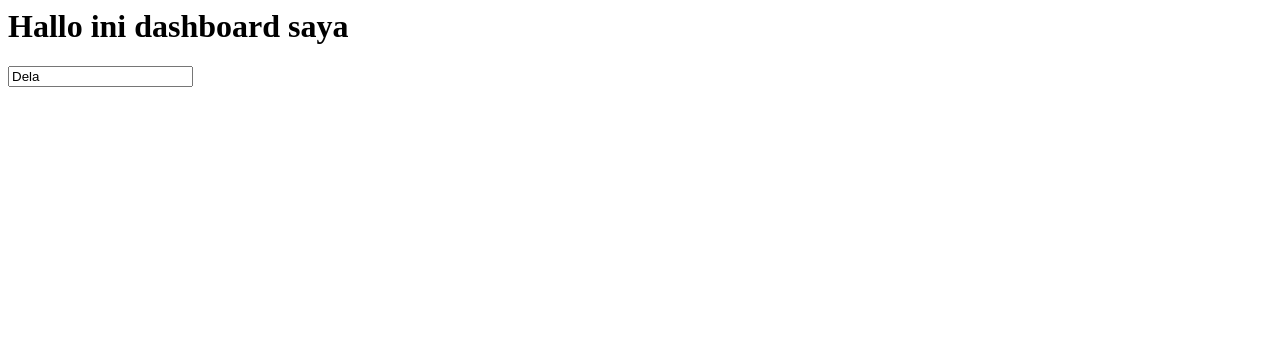
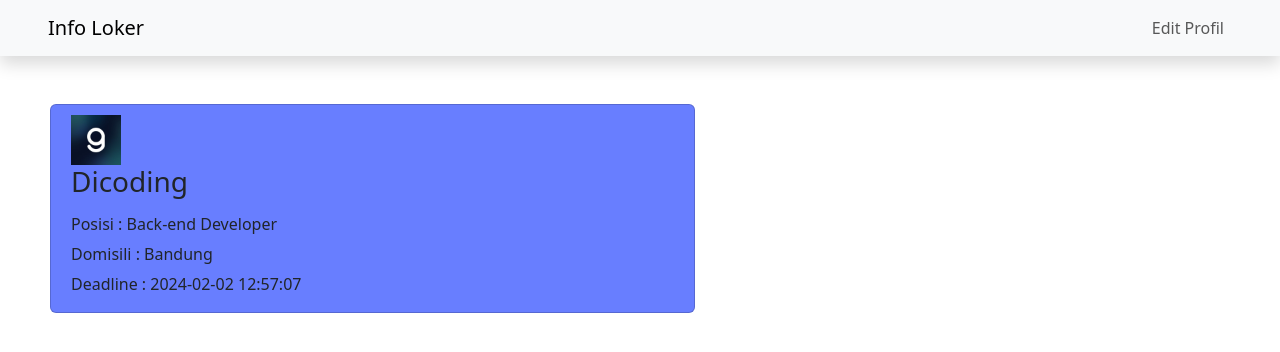
Before and after one commit to delafajarmulia/bkk-system, a PHP site: page /dashboard.php?user_id=1 in a window 1280 px wide. Shown: the top 352 px of the page. Run offline with PHP 8.4, Linux system fonts and the light colour scheme; data comes from the database, SQL or seed files in the repository.

Commit message:
curi start

```diff
--- /dev/null
+++ b/css/style-dash.css
@@ -0,0 +1,41 @@
+.container{
+    /* margin-left: auto;
+    padding-right: auto; */
+}
+.row{
+    margin-right: 50px;
+}
+/* .con-card{
+    display: flex;
+    flex-direction: row;
+    margin-left: auto;
+    margin-right: auto;
+} */
+.card{
+    width: 645px;
+    margin-left: 50px;
+    background-color: #687EFF;
+    padding-left: 20px;
+    /* margin-right: auto; */
+}
+.card:hover{
+    background-color: #7CA1FF;
+}
+.p-atas{
+    margin-top: 5px;
+}
+p{
+    margin-top: -10px;
+}
+img{
+    width: 50px;
+    margin-top: 10px;
+    /* height: 50px; */
+}
+a{
+    text-decoration: none;
+    /* margin-top: 10px; */
+}
+/* a:hover{
+
+} */
--- a/css/style.css
+++ b/css/style.css
@@ -5,6 +5,7 @@
 }
 .input-login{
     width: 350px;
+    background-color: #D9D9D9;
 }
 .f-label-first{
     margin-top: 30px;
@@ -13,3 +14,6 @@
     text-decoration: none;
     color: #687EFF;
 }
+.btn:hover{
+    background-color: #7CA1FF;
+}
--- a/dashboard.php
+++ b/dashboard.php
@@ -1,2 +1,57 @@
-<h1>Hallo ini dashboard saya</h1>
-<input type="text" name="" id="" value="Dela" readonly>
+<!DOCTYPE html>
+<html lang="en">
+<head>
+    <meta charset="UTF-8">
+    <meta name="viewport" content="width=device-width, initial-scale=1.0">
+    <title>Dashboard</title>
+    <link href="https://cdn.jsdelivr.net/npm/bootstrap@5.3.2/dist/css/bootstrap.min.css" rel="stylesheet" integrity="sha384-T3c6CoIi6uLrA9TneNEoa7RxnatzjcDSCmG1MXxSR1GAsXEV/Dwwykc2MPK8M2HN" crossorigin="anonymous">
+    <link rel="stylesheet" href="https://cdn.jsdelivr.net/npm/bootstrap-icons@1.10.5/font/bootstrap-icons.css">
+    <link rel="stylesheet" href="css/style-dash.css">
+</head>
+<body>
+    <?php
+        include 'connector.php';
+
+        $userId = $_GET['user_id'];
+        //var_dump($userId);
+    ?>
+    <nav class="navbar navbar-expand-lg navbar-light bg-light shadow">
+        <a href="dashboard.php?user_id=<?php echo $userId;?>" class="navbar-brand ms-5">Info Loker</a>
+        <div class="d-flex justify-content-end">
+            <ul class="navbar-nav">
+                <li class="nav-item position-absolute top-0 end-0 me-5 mt-2">
+                    <a href="edit-profil.php?user_id=<?php echo $userId;?>&&from=dashboard" class="nav-link">Edit Profil</a>
+                </li>
+            </ul>
+        </div>
+    </nav>
+
+    <div class="conatainer mt-5">
+        <div class="row row-cols-2 g-3">
+            <?php
+                $query = "SELECT l.id AS lowongan_id, p.id AS perusahaan_id, p.nama AS nama, posisi, p.alamat AS domisili, end_time
+                        FROM lowongans AS l
+                        LEFT JOIN perusahaans AS p
+                        ON l.perusahaan_id=p.id;";
+                $result = mysqli_query($conn, $query);
+
+                while($data = mysqli_fetch_assoc($result)){
+                    $lowonganId = $data['lowongan_id'];
+                    $perusahaanId = $data['perusahaan_id'];
+            ?>
+                    <a href="detail-info-loker.php?user_id=<?php echo $userId;?>&&lowongan_id=<?php echo $lowonganId;?>&&perusahaan_id=<?php echo $perusahaanId;?>">
+                        <div class="card me-3">
+                            <img src="img/logo-dicoding-figma.png" alt="">
+                            <h3><?php echo $data['nama'];?></h3>
+                            <p class="p-atas">Posisi : <?php echo $data['posisi'];?></p>
+                            <p>Domisili : <?php echo $data['domisili'];?></p>
+                            <p>Deadline : <?php echo $data['end_time'];?></p>
+                        </div>
+                    </a>
+            <?php
+                }
+            ?>
+        </div>
+    </div>
+</body>
+</html>
```
Also changed, not shown: css/style-dash-admin.css (added, +14 -0 lines), css/style-detail-loker.css (added, +25 -0 lines), dashboard-admin.php (+73 -1 lines), detail-info-loker.php (added, +88 -0 lines), edit-profil.php (added), img/logo-dicoding-figma.png (added).
